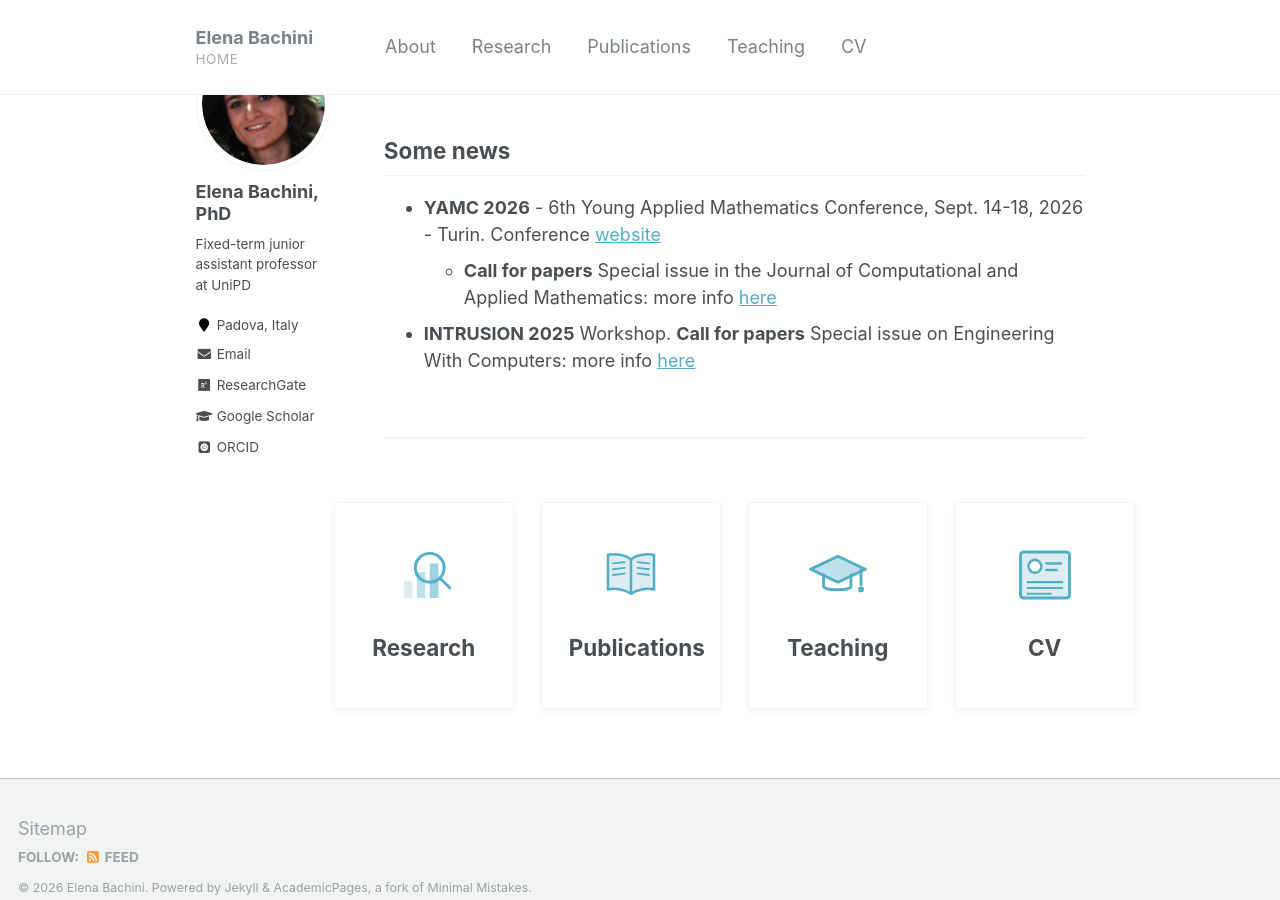
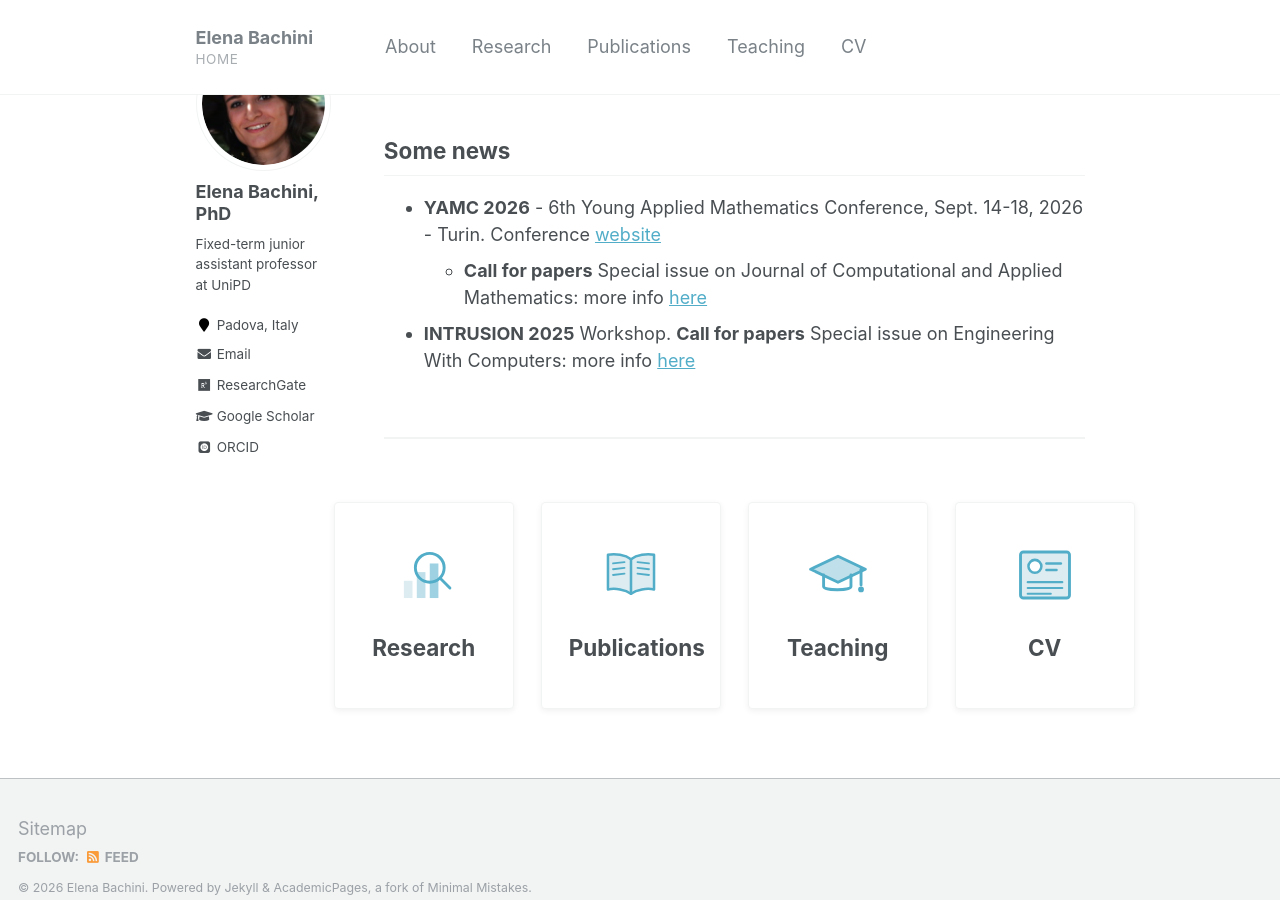
Before and after one commit to elenabachini/elenabachini.github.io, a Jekyll site: the page built from _pages/about.md, in a window 1280 px wide and 900 px high, scrolled down 614 px. Built offline with Jekyll 4.4.1, drawn with Linux system fonts in a browser that asks for light colours; some web fonts are replaced.

Commit message:
minor typos

```diff
--- a/_pages/about.md
+++ b/_pages/about.md
@@ -33,7 +33,7 @@ After the PhD, I collaborated as <b>postdoctoral fellow</b> with the Dept. of Ge
 
 ## Some news
 * **YAMC 2026** - 6th Young Applied Mathematics Conference, Sept. 14-18, 2026 - Turin. Conference [website](https://sites.google.com/view/yamc/home)
-  * **Call for papers** Special issue in the Journal of Computational and Applied Mathematics: more info [here](https://www.sciencedirect.com/special-issue/335887/advances-in-applied-and-computational-mathematics-yamc-2026)
+  * **Call for papers** Special issue on Journal of Computational and Applied Mathematics: more info [here](https://www.sciencedirect.com/special-issue/335887/advances-in-applied-and-computational-mathematics-yamc-2026)
 
 * **INTRUSION 2025** Workshop. **Call for papers** Special issue on Engineering With Computers: more info [here](https://link.springer.com/collections/hjhffcbfij)
 
```
Also changed, not shown: _pages/publications.md (+1 -1 lines), _pages/research.md (+1 -1 lines).
